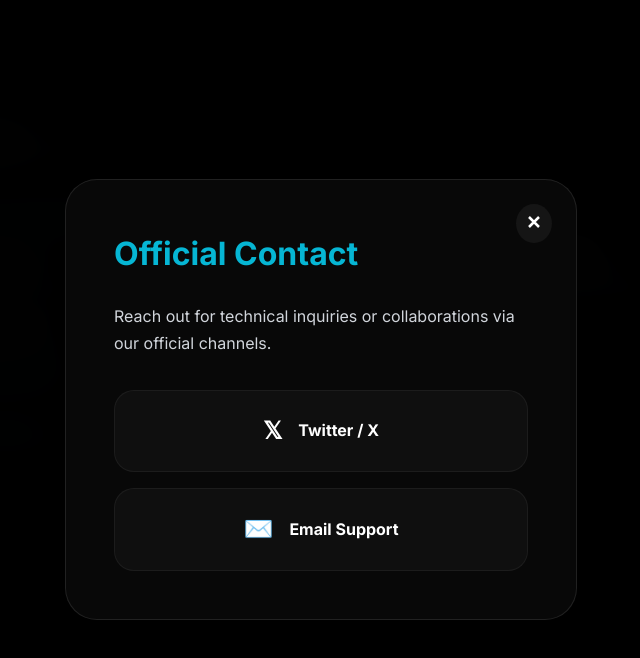
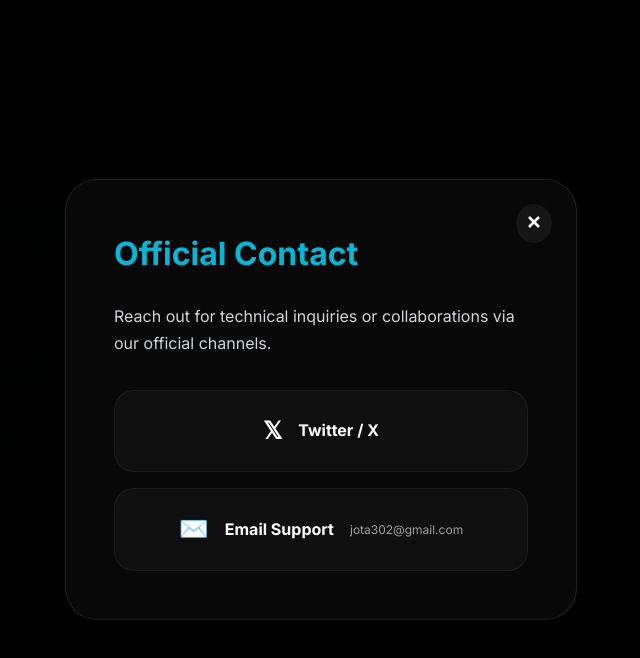
Before and after one commit to jota302-cmd/myipscaner, a plain HTML site: page index.html in a window 1280 px wide. Both pictures are taken after a click on the link "Contact". Shown: the part 2341-2999 px from the top of the page, without its empty margins (319-959 px from the left). Drawn offline with Linux system fonts and the light colour scheme; no server answers.

Commit message:
fix: contact mail modal

```diff
--- a/index.html
+++ b/index.html
@@ -1062,7 +1062,8 @@
                         </a>
                         <a href="mailto:jota302@gmail.com" class="btn-premium">
                              <span style="font-size: 1.5rem">✉️</span> Email Support
-                        </a>
+                               <span style="display:block;font-size:0.75rem;opacity:0.6;font-weight:400;">jota302@gmail.com</span>
+                          </a>
                     </div>
                 `;
             }
```
